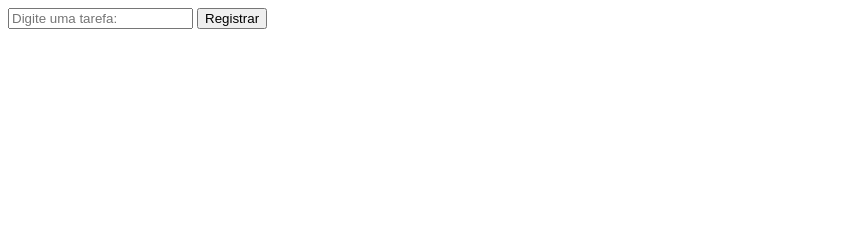
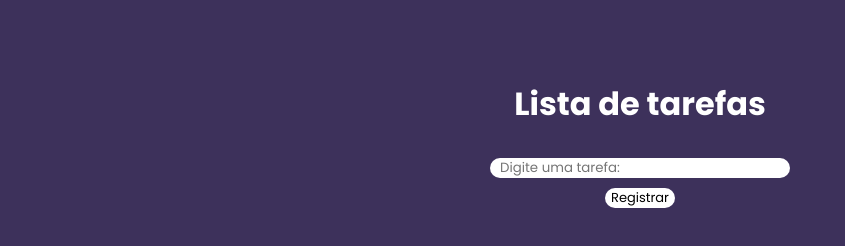
Before and after one commit to jwnathas/lista-tarefas, a plain HTML site: page index.html in a window 1280 px wide. Shown: the whole page, without its empty margins (0-845 px from the left). Drawn offline with Linux system fonts and the light colour scheme.

Commit message:
Adicionando estilo

```diff
--- a/index.html
+++ b/index.html
@@ -5,12 +5,15 @@
     <meta charset="UTF-8">
     <meta name="viewport" content="width=device-width, initial-scale=1.0">
     <title>Lista de Tarefas - JS</title>
+    <link rel="stylesheet" href="style.css">
 </head>
 
 <body>
 
+    <h1>Lista de tarefas</h1>
+
     <div id="app">
-        <input type="text" placeholder="Digite uma tarefa:">
+        <input  type="text" placeholder="Digite uma tarefa:">
         <button>Registrar</button>
 
         <ul>
--- /dev/null
+++ b/style.css
@@ -0,0 +1,54 @@
+@import url('https://fonts.googleapis.com/css2?family=Montserrat:wght@300;400;500;600;700&family=Poppins:wght@200;300;400;500;600;700;800&display=swap');
+
+* {
+    margin: 0;
+    padding: 0;
+    box-sizing: border-box;
+}
+
+:root {
+    --cor-background: #3D315B;
+    --cor-texto: #FFFFFF;
+    --cor-escura: #000;
+    --cor-secundaria: #8368c7;
+}
+
+body {
+    font-family: "Poppins", sans-serif;
+    background-color: var(--cor-background);
+}
+
+h1 {
+    color: var(--cor-texto);
+    margin-top: 10vh;
+    display: flex;
+    justify-content: center;
+}
+
+#app {
+    display: flex;
+    flex-direction: column;
+    width: 900px;
+    align-items: center;
+    margin: 0 auto;
+}
+
+input {
+    margin-top: 30px;
+    border: none;
+    width:300px;
+    height: 20px;
+    border-radius: 20px;
+    padding: 10px;
+    font-family: "Poppins";
+}
+
+button {
+    border: none;
+    font-family: "Poppins";
+    font-size: 13px;
+    width: 70px;
+    border-radius: 15px;
+    margin-top: 10px;
+    background-color: #fff;
+}
```
